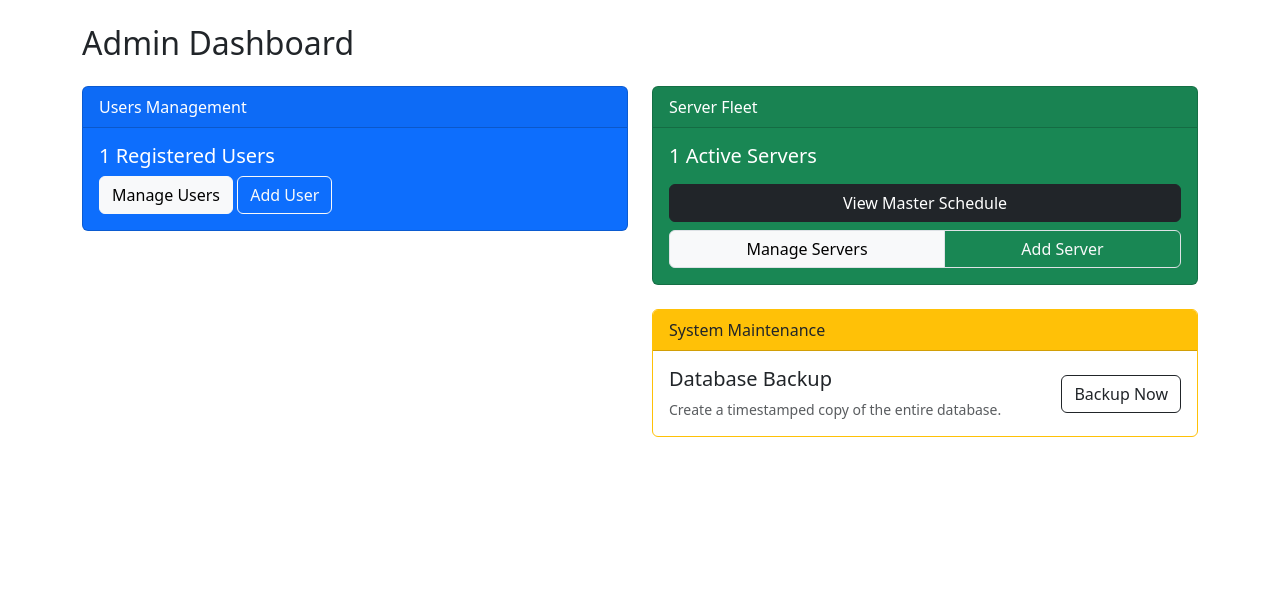
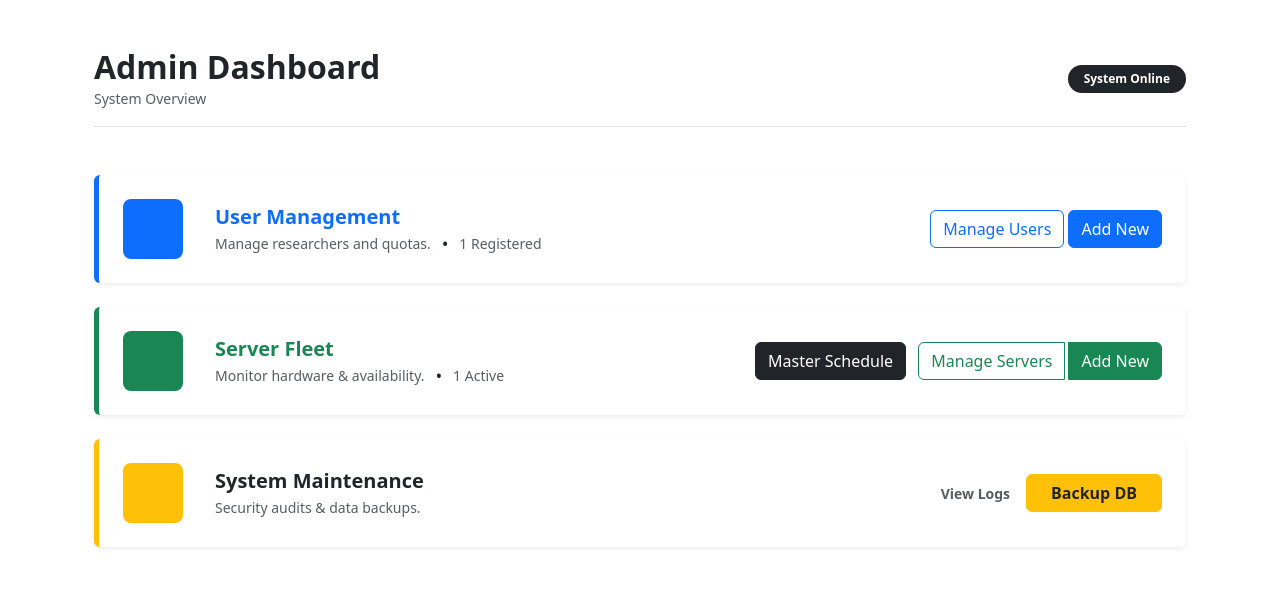
Before and after one commit to desert-dweller/Reseach-Center-Dashboard, a Flask app: page /admin/dashboard in a window 1280 px wide. Shown: the part 56-650 px from the top of the page. Run offline with Flask 3, Linux system fonts and the light colour scheme; a user stored in the database is signed in; tables that the repository leaves empty hold one stand-in row (values such as "Sample post").

Commit message:
essential functionality done

```diff
--- a/app/extensions.py
+++ b/app/extensions.py
@@ -10,5 +10,5 @@ scheduler = APScheduler()
 
 # Setup Login Manager
 login_manager = LoginManager()
-login_manager.login_view = 'auth.login' # Blueprint-style reference
+login_manager.login_view = 'auth.login' # type: ignore
 login_manager.login_message_category = 'info'
--- a/app/routes/admin.py
+++ b/app/routes/admin.py
@@ -5,11 +5,11 @@ from datetime import datetime
 from sqlalchemy import text
 
 from app import db
-from app.models import User, Server, user_server, TimeSlot
+from app.models import User, Server, user_server, TimeSlot, AuditLog
 from app.forms import AddUserForm, EditUserForm, ServerForm
 
 from app.tasks import generate_time_slots
-from app.utils import calculate_user_quota_stats, backup_database
+from app.utils import calculate_user_quota_stats, backup_database, log_action
 
 from calendar import monthcalendar
 from sqlalchemy import extract
@@ -62,7 +62,7 @@ def add_user():
         new_user = User(
             username=form.username.data,
             email=form.email.data,
-            password=generate_password_hash(form.password.data),
+            password=generate_password_hash(form.password.data or ""),
             position=form.position.data,
             resource_needed=form.resource_needed.data,
             ratio=user_ratio,
@@ -71,6 +71,7 @@ def add_user():
 
         try:
             db.session.add(new_user)
+            log_action(current_user.id, "CREATE_USER", f"Created user {new_user.username} as {new_user.position}")
             db.session.commit()
             flash(
                 f"User {new_user.username} created successfully as {form.position.data}.",
@@ -100,6 +101,11 @@ def delete_user(user_id):
                 )
 
             db.session.delete(user)
+            log_action(
+                current_user.id,
+                "DELETE_USER",
+                f"Deleted user {user.username} (ID: {user_id})",
+            )
             db.session.commit()
             flash(f"User {user.username} has been permanently deleted.", "success")
         except Exception as e:
@@ -330,13 +336,13 @@ def list_reservations(year, month):
     # We join with Server and User to make accessing their names easy
     slots = (
         TimeSlot.query.filter(
-            extract("year", TimeSlot.start_time) == year,
-            extract("month", TimeSlot.start_time) == month,
-            TimeSlot.reserved_by_user_id.isnot(None),  # Only get booked slots
+            extract("year", TimeSlot.start_time) == year, # type: ignore
+            extract("month", TimeSlot.start_time) == month, # type: ignore
+            TimeSlot.reserved_by_user_id != (None),  # noqa: E711
         )
         .join(Server)
         .join(User)
-        .order_by(TimeSlot.start_time.asc())
+        .order_by(TimeSlot.start_time.asc()) # type: ignore
         .all()
     )
 
@@ -377,6 +383,7 @@ def force_cancel_reservation(slot_id):
 
         # Admin Override: Remove the user
         slot.reserved_by_user_id = None
+        log_action(current_user.id, "ADMIN_REVOKE", f"Revoked reservation for {user_name} on {date_str}")
         db.session.commit()
 
         flash(
@@ -397,3 +404,10 @@ def create_backup():
         flash(f"Backup Failed: {error}", "danger")
 
     return redirect(url_for("admin.dashboard"))
+
+@admin_bp.route('/logs')
+@login_required
+def view_logs():
+    # Show newest logs first, limit to last 100 entries
+    logs = AuditLog.query.order_by(AuditLog.timestamp.desc()).limit(100).all()
+    return render_template('admin/logs.html', logs=logs)
--- a/app/templates/admin/dashboard.html
+++ b/app/templates/admin/dashboard.html
@@ -1,54 +1,108 @@
 {% extends "base.html" %}
+
 {% block content %}
-<h2>Admin Dashboard</h2>
-<div class="row mt-4">
-    <div class="col-md-6">
-        <div class="card text-white bg-primary mb-3">
-            <div class="card-header">Users Management</div>
-            <div class="card-body">
-                <h5 class="card-title">{{ users_count }} Registered Users</h5>
-                <a href="{{ url_for('admin.list_users') }}" class="btn btn-light">Manage Users</a>
-                <a href="{{ url_for('admin.add_user') }}" class="btn btn-outline-light">Add User</a>
+<div class="container py-4">
+    <div class="d-flex justify-content-between align-items-center mb-5 border-bottom pb-3">
+        <div>
+            <h2 class="fw-bold text-dark mb-0">Admin Dashboard</h2>
+            <span class="text-muted small">System Overview</span>
+        </div>
+        <div>
+            <span class="badge bg-dark px-3 py-2 rounded-pill">
+                <i class="bi bi-wifi"></i> System Online
+            </span>
+        </div>
+    </div>
+
+    <div class="card shadow-sm mb-4 border-0 border-start border-primary border-5 transition-hover">
+        <div class="card-body p-4">
+            <div class="row align-items-center">
+                <div class="col-auto">
+                    <div class="rounded-3 bg-primary text-white d-flex align-items-center justify-content-center"
+                        style="width: 60px; height: 60px;">
+                        <i class="bi bi-people-fill fs-3"></i>
+                    </div>
+                </div>
+                <div class="col ms-2">
+                    <h5 class="fw-bold text-primary mb-1">User Management</h5>
+                    <p class="text-muted mb-0 small">
+                        Manage researchers and quotas.
+                        <span class="fw-bold text-dark mx-2">&bull;</span>
+                        {{ users_count|default('0') }} Registered
+                    </p>
+                </div>
+                <div class="col-md-5 text-md-end mt-3 mt-md-0">
+                    <a href="{{ url_for('admin.list_users') }}" class="btn btn-outline-primary">Manage Users</a>
+                    <a href="{{ url_for('admin.add_user') }}" class="btn btn-primary">
+                        <i class="bi bi-plus-lg"></i> Add New
+                    </a>
+                </div>
             </div>
         </div>
     </div>
-    <div class="col-md-6">
-        <div class="card text-white bg-success mb-3">
-            <div class="card-header">Server Fleet</div>
-            <div class="card-body">
-                <h5 class="card-title">{{ servers_count }} Active Servers</h5>
-                <div class="d-grid gap-2 mt-3">
-                    <a href="{{ url_for('admin.list_reservations') }}" class="btn btn-dark">
-                        <i class="bi bi-calendar-check"></i> View Master Schedule
+
+    <div class="card shadow-sm mb-4 border-0 border-start border-success border-5 transition-hover">
+        <div class="card-body p-4">
+            <div class="row align-items-center">
+                <div class="col-auto">
+                    <div class="rounded-3 bg-success text-white d-flex align-items-center justify-content-center"
+                        style="width: 60px; height: 60px;">
+                        <i class="bi bi-hdd-rack-fill fs-3"></i>
+                    </div>
+                </div>
+                <div class="col ms-2">
+                    <h5 class="fw-bold text-success mb-1">Server Fleet</h5>
+                    <p class="text-muted mb-0 small">
+                        Monitor hardware & availability.
+                        <span class="fw-bold text-dark mx-2">&bull;</span>
+                        {{ servers_count|default('0') }} Active
+                    </p>
+                </div>
+                <div class="col-md-5 text-md-end mt-3 mt-md-0">
+                    <a href="{{ url_for('admin.list_reservations') }}" class="btn btn-dark me-2">
+                        <i class="bi bi-calendar3"></i> Master Schedule
                     </a>
                     <div class="btn-group">
-                        <a href="{{ url_for('admin.list_servers') }}" class="btn btn-light border">Manage Servers</a>
-                        <a href="{{ url_for('admin.create_server') }}" class="btn btn-outline-light border">Add
-                            Server</a>
+                        <a href="{{ url_for('admin.list_servers') }}" class="btn btn-outline-success me-1">Manage
+                            Servers</a>
+                        <a href="{{ url_for('admin.create_server') }}" class="btn btn-success">
+                            <i class="bi bi-plus-lg"></i>Add New
+                        </a>
                     </div>
+
                 </div>
             </div>
         </div>
+    </div>
 
-        <div class="card border-warning mt-4">
-            <div class="card-header bg-warning text-dark">
-                <i class="bi bi-gear-fill"></i> System Maintenance
-            </div>
-            <div class="card-body d-flex justify-content-between align-items-center">
-                <div>
-                    <h5 class="card-title">Database Backup</h5>
-                    <p class="card-text text-muted small">
-                        Create a timestamped copy of the entire database.
+    <div class="card shadow-sm mb-4 border-0 border-start border-warning border-5 transition-hover">
+        <div class="card-body p-4">
+            <div class="row align-items-center">
+                <div class="col-auto">
+                    <div class="rounded-3 bg-warning text-dark d-flex align-items-center justify-content-center"
+                        style="width: 60px; height: 60px;">
+                        <i class="bi bi-shield-lock-fill fs-3"></i>
+                    </div>
+                </div>
+                <div class="col ms-2">
+                    <h5 class="fw-bold text-dark mb-1">System Maintenance</h5>
+                    <p class="text-muted mb-0 small">
+                        Security audits & data backups.
                     </p>
                 </div>
-
-                <form action="{{ url_for('admin.create_backup') }}" method="POST">
-                    <button type="submit" class="btn btn-outline-dark">
-                        <i class="bi bi-save"></i> Backup Now
-                    </button>
-                </form>
+                <div class="col-md-5 text-md-end mt-3 mt-md-0 d-flex align-items-center justify-content-md-end gap-3">
+                    <a href="{{ url_for('admin.view_logs') }}" class="text-decoration-none text-muted fw-bold small">
+                        <i class="bi bi-list-columns"></i> View Logs
+                    </a>
+                    <form action="{{ url_for('admin.create_backup') }}" method="POST" class="d-inline">
+                        <button type="submit" class="btn btn-warning text-dark px-4 fw-bold">
+                            <i class="bi bi-save"></i> Backup DB
+                        </button>
+                    </form>
+                </div>
             </div>
         </div>
     </div>
+
 </div>
 {% endblock %}
--- a/app/templates/base.html
+++ b/app/templates/base.html
@@ -27,7 +27,6 @@
                     <a class="nav-item nav-link text-warning" href="{{ url_for('admin.dashboard') }}">Admin Panel</a>
                     {% else %}
                     <a class="nav-item nav-link" href="{{ url_for('main.dashboard') }}">My Dashboard</a>
-                    <a class="nav-item nav-link" href="{{ url_for('reservations.list_servers') }}">Reserve</a>
                     {% endif %}
 
                     <a class="nav-item nav-link text-danger" href="{{ url_for('auth.logout') }}">Logout</a>
--- a/app/templates/main/dashboard.html
+++ b/app/templates/main/dashboard.html
@@ -85,9 +85,7 @@
         </div>
         {% else %}
         <p class="text-muted text-center my-3">You have no upcoming reservations.</p>
-        <div class="text-center">
-            <a href="{{ url_for('reservations.list_servers') }}" class="btn btn-success">Book a Slot Now</a>
-        </div>
+
         {% endif %}
     </div>
 </div>
```
Also changed, not shown: app/models.py (+92 -19 lines), app/routes/auth.py (+4 -3 lines), app/routes/main.py (+7 -7 lines), app/routes/reservations.py (+21 -10 lines), app/tasks.py (+4 -4 lines), app/templates/admin/logs.html (added, +54 -0 lines), app/utils.py (+21 -6 lines), create_admin.py (deleted, +0 -43 lines), db.py (deleted, +0 -25 lines).
